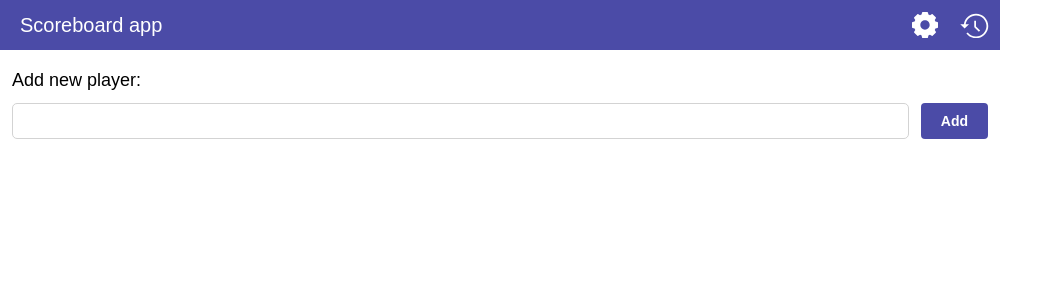
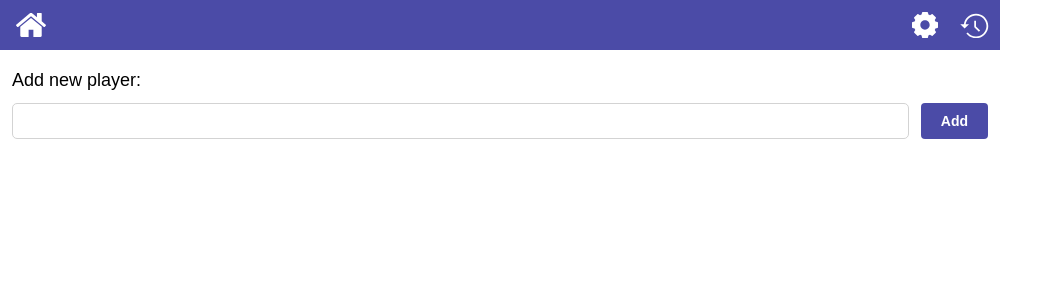
Before and after one commit to djurdjen/scoreboard, a React (Create React App) app: page / in a window 1280 px wide. Shown: the top 300 px of the page, without its empty margins (0-1063 px from the left). Built offline with nearby package versions, Linux system fonts and the light colour scheme.

Commit message:
fixed bugs

```diff
--- a/src/App.js
+++ b/src/App.js
@@ -7,6 +7,7 @@
 import store from "./store";
 import HistoryPanel from "./components/HistoryPanel";
 import Offline from "./icons/offline";
+import Home from "./icons/home";
 import { TOGGLE_ALL_FALSE } from "./store/actions/types";
 
 class App extends Component {
@@ -28,7 +29,6 @@
     this.setState({ offline: !navigator.onLine });
   };
   render() {
-    console.log(store.getState().config.deleteState);
     return (
       <Provider store={store}>
         <div className="app">
@@ -39,12 +39,14 @@
               }}
               className="app__header-name"
             >
+              <span className="app__home">
+                <Home color={"#ffffff"} />
+              </span>
               {this.state.offline && (
                 <span className="app__offline">
                   <Offline color={"#dc6363"} />
                 </span>
               )}
-              Scoreboard app
             </strong>
             <ConfigPanel />
             <HistoryPanel />
--- a/src/App.scss
+++ b/src/App.scss
@@ -35,17 +35,26 @@
     &-name {
       color: white;
       margin-right: auto;
-      margin-left: 20px;
+      margin-left: 16px;
       font-size: 20px;
       font-weight: 300;
       display: flex;
       align-items: center;
     }
   }
+
+  &__home,
+  &__offline {
+    display: flex;
+    align-items: center;
+    svg {
+      width: 30px;
+      margin-right: 12px;
+    }
+  }
   &__offline {
     svg {
       width: 26px;
-      margin-right: 12px;
     }
   }
 }
--- a/src/components/HistoryPanel.js
+++ b/src/components/HistoryPanel.js
@@ -21,7 +21,6 @@
             : "";
           return !isNaN(previous) ? val - previous : val;
         })();
-
         return {
           name: this.props.players.find(p => {
             return p.id === key;
--- a/src/components/HistoryPanel.scss
+++ b/src/components/HistoryPanel.scss
@@ -28,7 +28,7 @@
     min-height: 100%;
     width: 100%;
     border-top: 0;
-    padding-bottom: 20px;
+    padding-bottom: 60px;
 
     h1 {
       margin-top: 12px;
--- a/src/components/Player.js
+++ b/src/components/Player.js
@@ -14,7 +14,6 @@
     this.setEditing = this.setEditing.bind(this);
     this.setEditingValue = this.setEditingValue.bind(this);
     this.changeName = this.changeName.bind(this);
-    this.unFocus = this.unFocus.bind(this);
     this.removePlayer = this.removePlayer.bind(this);
     this.inputRef = createRef();
   }
@@ -28,15 +27,14 @@
   setEditingValue(e) {
     this.setState({ editingValue: e.target.value });
   }
-  changeName(e) {
-    e.preventDefault();
+  changeName(e = null) {
+    if (e) {
+      e.preventDefault();
+    }
     this.props.changeName({
       name: this.state.editingValue,
       id: this.props.data.id
     });
-    this.unFocus();
-  }
-  unFocus() {
     this.setState({ editing: "" });
   }
 
@@ -68,7 +66,7 @@
                 name={id}
                 onChange={this.setEditingValue}
                 value={this.state.editingValue}
-                onBlur={this.unFocus}
+                onBlur={this.changeName}
               />
             </form>
           ) : (
--- a/src/components/Player.scss
+++ b/src/components/Player.scss
@@ -33,6 +33,10 @@
       width: 20px;
       height: 20px;
       margin-left: 12px;
+    }
+    input {
+      border: 2px solid lightgrey;
+      border-radius: 4px;
     }
   }
   &__score {
--- a/src/components/Players.js
+++ b/src/components/Players.js
@@ -27,6 +27,7 @@
     this.changeScore = this.changeScore.bind(this);
     this.onFormSubmit = this.onFormSubmit.bind(this);
     this.startNewRound = this.startNewRound.bind(this);
+    this.disableNextRound = this.disableNextRound.bind(this);
   }
   setValue(e) {
     this.setState({
@@ -94,12 +95,25 @@
     this.props.nextRound(this.state.roundHistory);
   }
 
+  disableNextRound() {
+    return (
+      JSON.stringify(this.props.history[this.props.history.length - 1]) ===
+        JSON.stringify(this.state.roundHistory) ||
+      !Object.values(this.state.roundHistory).find(score => score)
+    );
+  }
+
   render() {
     return (
       <div className="players">
         {this.props.players.length ? (
           <div className="players__round">
-            <button onClick={this.startNewRound}>New round</button>
+            <button
+              disabled={this.disableNextRound()}
+              onClick={this.startNewRound}
+            >
+              New round
+            </button>
             <strong
               className={`players__round-text ${
                 this.state.roundAnimation ? "animate" : ""
--- /dev/null
+++ b/src/icons/home.js
@@ -0,0 +1,31 @@
+import React, { Component } from "react";
+
+class Home extends Component {
+  render() {
+    return (
+      <svg
+        fill={this.props.color}
+        viewBox="0 0 460.298 460.297"
+        xmlns="http://www.w3.org/2000/svg"
+      >
+        <g>
+          <path
+            d="M230.149,120.939L65.986,256.274c0,0.191-0.048,0.472-0.144,0.855c-0.094,0.38-0.144,0.656-0.144,0.852v137.041
+			c0,4.948,1.809,9.236,5.426,12.847c3.616,3.613,7.898,5.431,12.847,5.431h109.63V303.664h73.097v109.64h109.629
+			c4.948,0,9.236-1.814,12.847-5.435c3.617-3.607,5.432-7.898,5.432-12.847V257.981c0-0.76-0.104-1.334-0.288-1.707L230.149,120.939
+			z"
+          />
+          <path
+            d="M457.122,225.438L394.6,173.476V56.989c0-2.663-0.856-4.853-2.574-6.567c-1.704-1.712-3.894-2.568-6.563-2.568h-54.816
+			c-2.666,0-4.855,0.856-6.57,2.568c-1.711,1.714-2.566,3.905-2.566,6.567v55.673l-69.662-58.245
+			c-6.084-4.949-13.318-7.423-21.694-7.423c-8.375,0-15.608,2.474-21.698,7.423L3.172,225.438c-1.903,1.52-2.946,3.566-3.14,6.136
+			c-0.193,2.568,0.472,4.811,1.997,6.713l17.701,21.128c1.525,1.712,3.521,2.759,5.996,3.142c2.285,0.192,4.57-0.476,6.855-1.998
+			L230.149,95.817l197.57,164.741c1.526,1.328,3.521,1.991,5.996,1.991h0.858c2.471-0.376,4.463-1.43,5.996-3.138l17.703-21.125
+			c1.522-1.906,2.189-4.145,1.991-6.716C460.068,229.007,459.021,226.961,457.122,225.438z"
+          />
+        </g>
+      </svg>
+    );
+  }
+}
+export default Home;
--- a/src/mixins.scss
+++ b/src/mixins.scss
@@ -7,4 +7,8 @@
   border-radius: 4px;
   border: 0;
   font-size: 14px;
+
+  &:disabled {
+    opacity: 0.3;
+  }
 }
--- a/src/store/actions/gameActions.js
+++ b/src/store/actions/gameActions.js
@@ -19,7 +19,8 @@
     payload: {
       id,
       history: JSON.parse(JSON.stringify(getState())).game.history.map(h => {
-        if (h[id]) {
+        if (id in h) {
+          // prevent skipping if score = 0
           delete h[id]; // also remove player history
         }
         return h;
```
